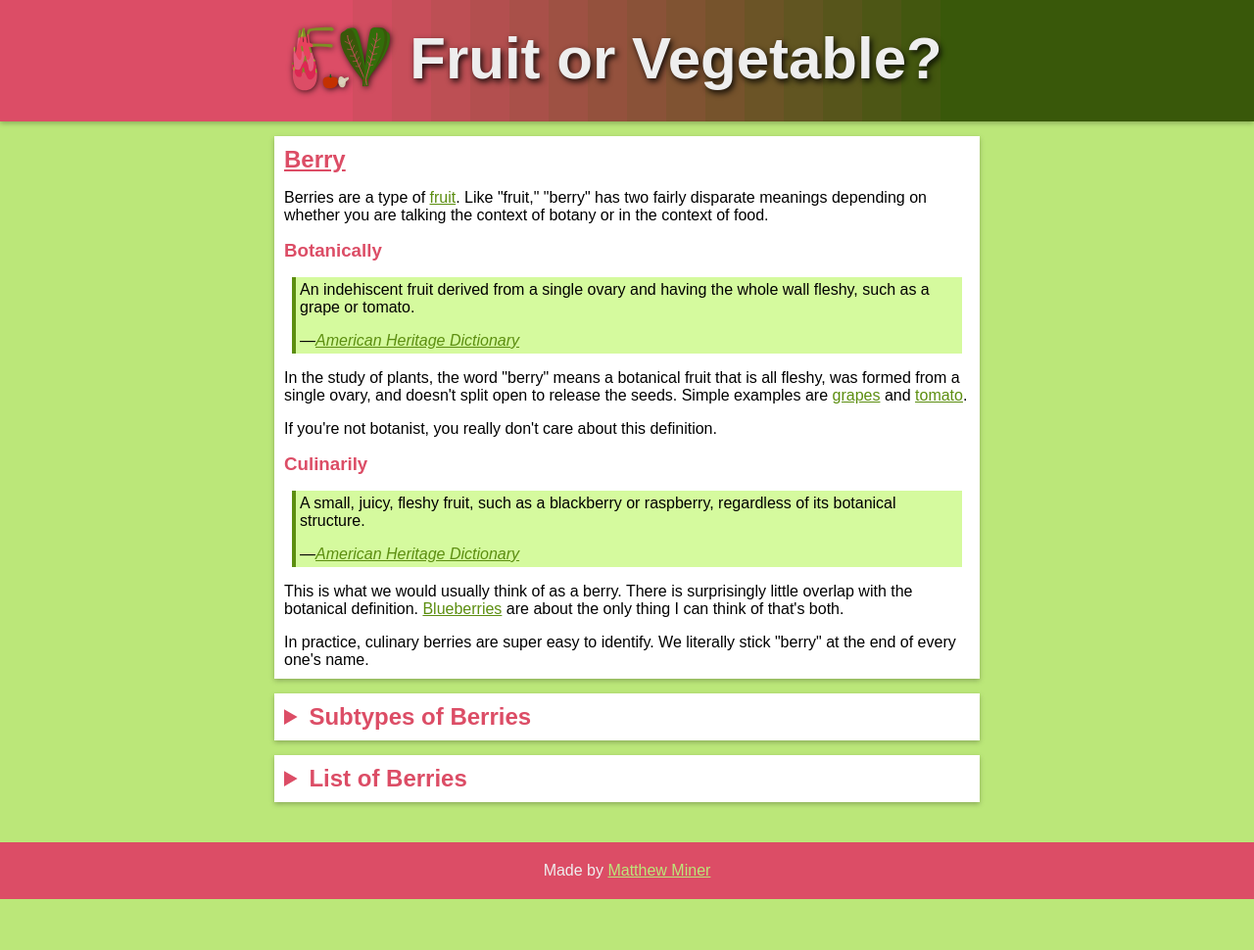
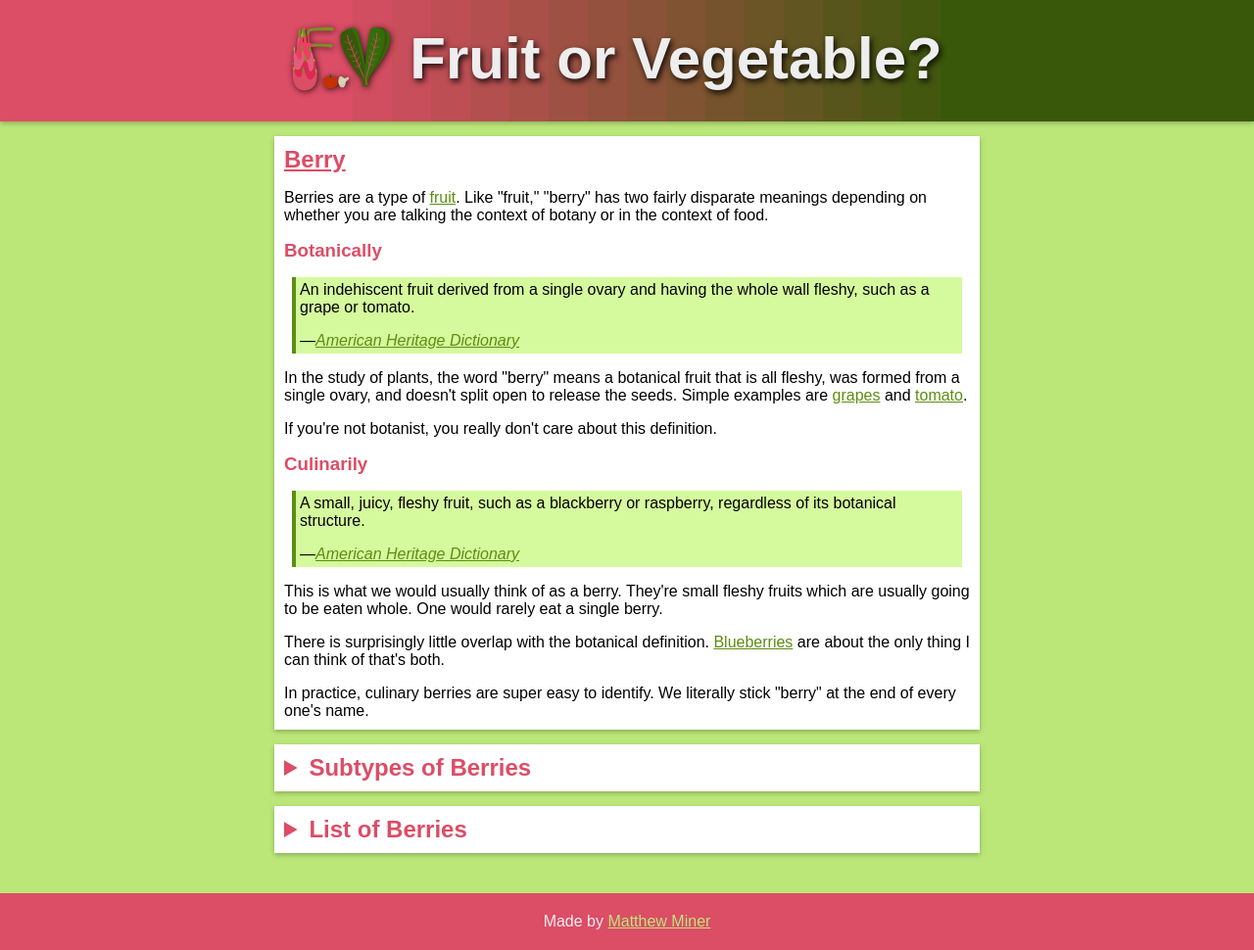
Before and after one commit to mminer237/fruitorvegetable, a Jekyll site: the page built from _types/berry.html, in a window 1280 px wide. Shown: the whole page at 98% size. Built offline with Jekyll 4.4.1, drawn with Linux system fonts in a browser that asks for light colours; before the commit the page ends 918 px from its top, so only the background shows below that.

Commit message:
Elaborated on berries' culinary definition

```diff
--- a/_types/berry.html
+++ b/_types/berry.html
@@ -18,5 +18,6 @@ parent_type: fruit
 	<p>A small, juicy, fleshy fruit, such as a blackberry or raspberry, regardless of its botanical structure.</p>
 	<div class="quote-signature"><a href="https://ahdictionary.com/word/search.html?q=berry"><i>American Heritage Dictionary</i></a></div>
 </blockquote>
-<p>This is what we would usually think of as a berry. There is surprisingly little overlap with the botanical definition. <a href="{% link _items/blueberry.md %}">Blueberries</a> are about the only thing I can think of that's both.</p>
+<p>This is what we would usually think of as a berry. They're small fleshy fruits which are usually going to be eaten whole. One would rarely eat a single berry.</p>
+<p>There is surprisingly little overlap with the botanical definition. <a href="{% link _items/blueberry.md %}">Blueberries</a> are about the only thing I can think of that's both.</p>
 <p>In practice, culinary berries are super easy to identify. We literally stick "berry" at the end of every one's name.</p>
```
